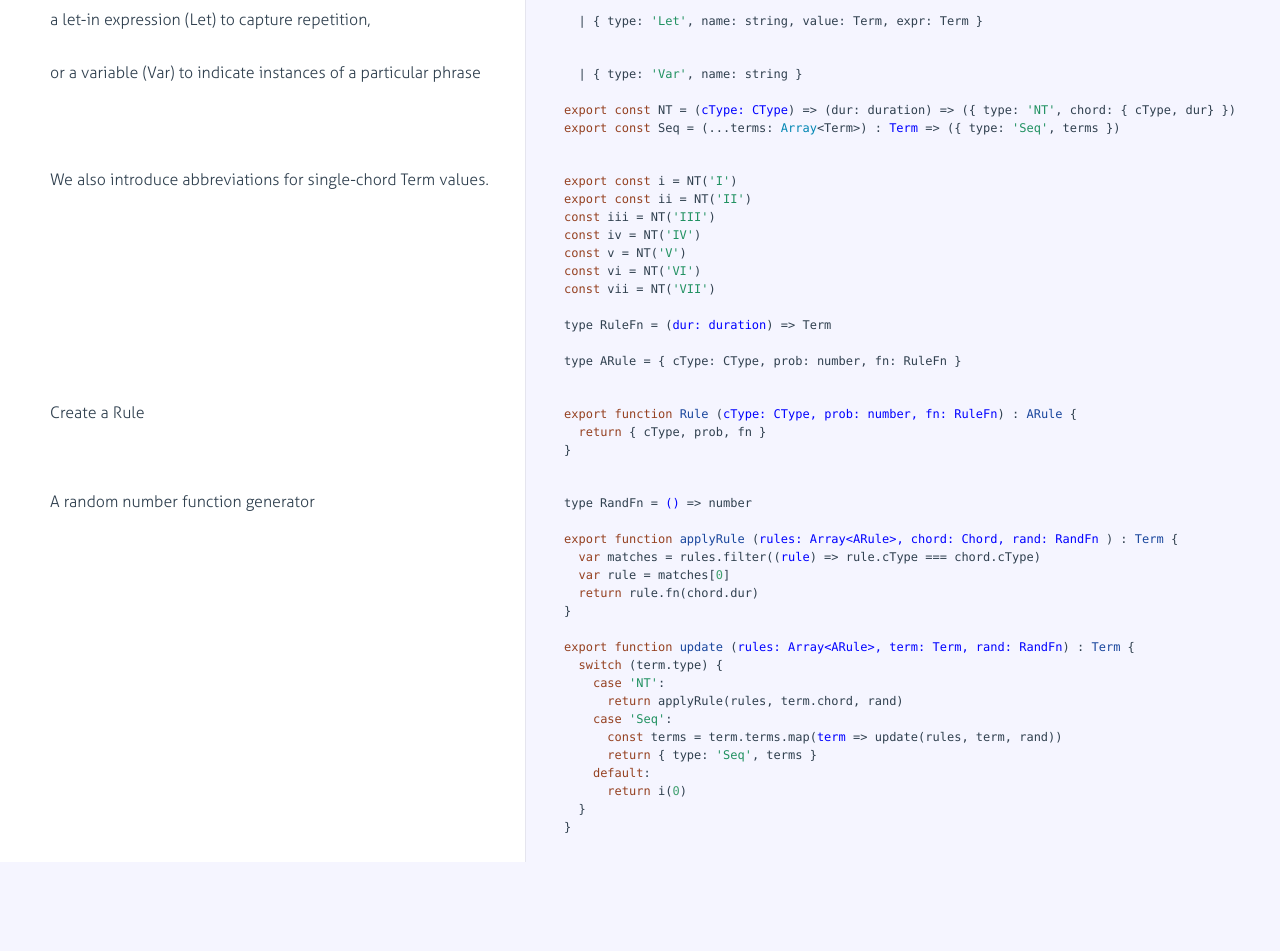
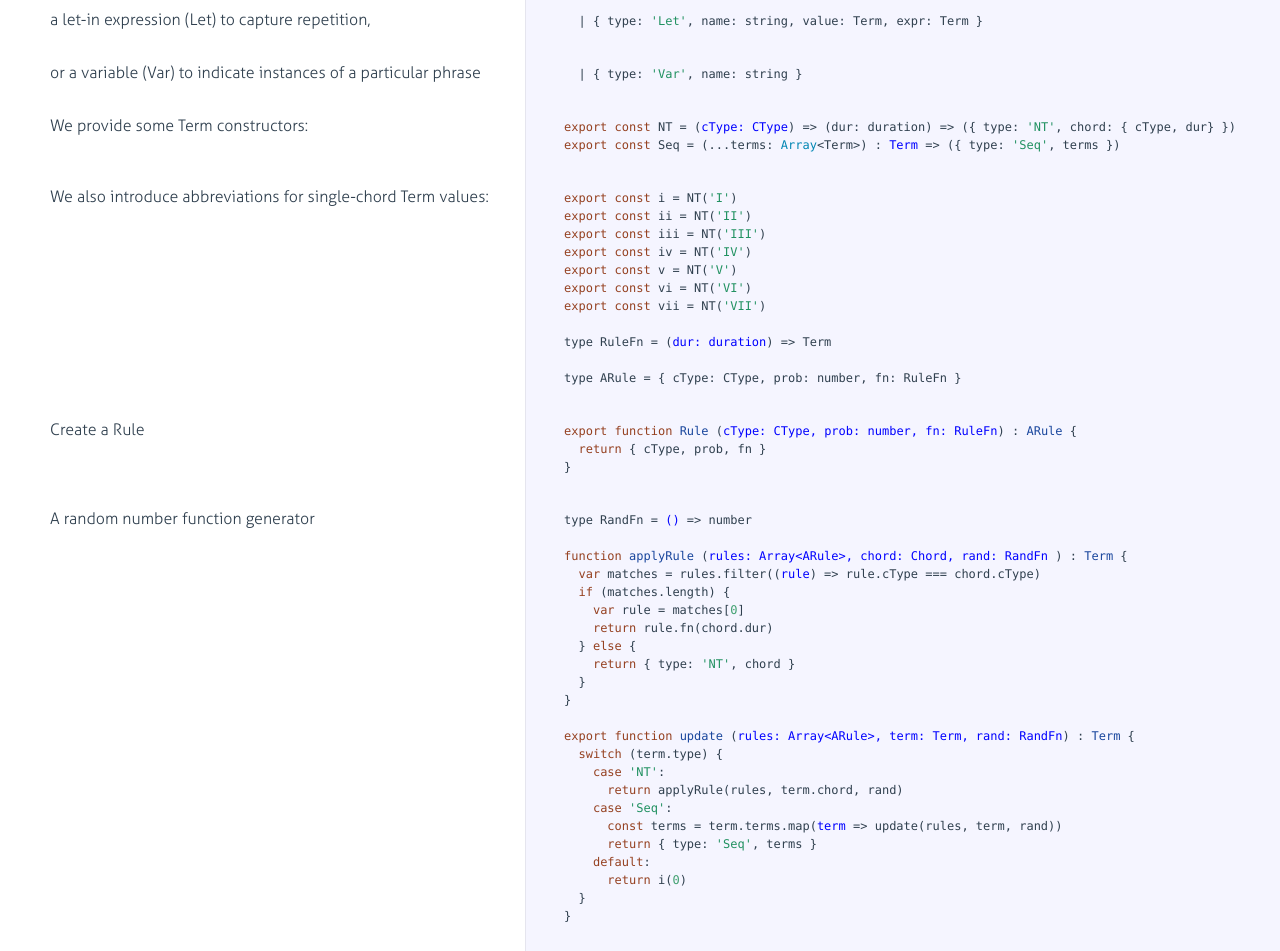
Before and after one commit to danigb/KulittaJS, a website: page docs/index.html in a window 1280 px wide. Shown: the part 964-1915 px from the top of the page. Before the commit the page ends 1826 px from the top, so only its background shows below. Drawn offline with Linux system fonts and the light colour scheme.

Commit message:
update term

```diff
--- a/docs/index.html
+++ b/docs/index.html
@@ -216,10 +216,7 @@ type duration = number</pre></div></div>
 
             </div>
 
-            <div class="content"><div class='highlight'><pre>  | { <span class="hljs-attr">type</span>: <span class="hljs-string">'Var'</span>, <span class="hljs-attr">name</span>: string }
-
-<span class="hljs-keyword">export</span> <span class="hljs-keyword">const</span> NT = <span class="hljs-function">(<span class="hljs-params">cType: CType</span>) =&gt;</span> (dur: duration) =&gt; ({ <span class="hljs-attr">type</span>: <span class="hljs-string">'NT'</span>, <span class="hljs-attr">chord</span>: { cType, dur} })
-<span class="hljs-keyword">export</span> <span class="hljs-keyword">const</span> Seq = (...terms: <span class="hljs-built_in">Array</span>&lt;Term&gt;) : <span class="hljs-function"><span class="hljs-params">Term</span> =&gt;</span> ({ <span class="hljs-attr">type</span>: <span class="hljs-string">'Seq'</span>, terms })</pre></div></div>
+            <div class="content"><div class='highlight'><pre>  | { <span class="hljs-attr">type</span>: <span class="hljs-string">'Var'</span>, <span class="hljs-attr">name</span>: string }</pre></div></div>
 
         </li>
 
@@ -230,21 +227,12 @@ type duration = number</pre></div></div>
               <div class="pilwrap ">
                 <a class="pilcrow" href="#section-15">&#182;</a>
               </div>
-              <p>We also introduce abbreviations for single-chord Term values.</p>
+              <p>We provide some Term constructors:</p>
 
             </div>
 
-            <div class="content"><div class='highlight'><pre><span class="hljs-keyword">export</span> <span class="hljs-keyword">const</span> i = NT(<span class="hljs-string">'I'</span>)
-<span class="hljs-keyword">export</span> <span class="hljs-keyword">const</span> ii = NT(<span class="hljs-string">'II'</span>)
-<span class="hljs-keyword">const</span> iii = NT(<span class="hljs-string">'III'</span>)
-<span class="hljs-keyword">const</span> iv = NT(<span class="hljs-string">'IV'</span>)
-<span class="hljs-keyword">const</span> v = NT(<span class="hljs-string">'V'</span>)
-<span class="hljs-keyword">const</span> vi = NT(<span class="hljs-string">'VI'</span>)
-<span class="hljs-keyword">const</span> vii = NT(<span class="hljs-string">'VII'</span>)
-
-type RuleFn = <span class="hljs-function">(<span class="hljs-params">dur: duration</span>) =&gt;</span> Term
-
-type ARule = { <span class="hljs-attr">cType</span>: CType, <span class="hljs-attr">prob</span>: number, <span class="hljs-attr">fn</span>: RuleFn }</pre></div></div>
+            <div class="content"><div class='highlight'><pre><span class="hljs-keyword">export</span> <span class="hljs-keyword">const</span> NT = <span class="hljs-function">(<span class="hljs-params">cType: CType</span>) =&gt;</span> (dur: duration) =&gt; ({ <span class="hljs-attr">type</span>: <span class="hljs-string">'NT'</span>, <span class="hljs-attr">chord</span>: { cType, dur} })
+<span class="hljs-keyword">export</span> <span class="hljs-keyword">const</span> Seq = (...terms: <span class="hljs-built_in">Array</span>&lt;Term&gt;) : <span class="hljs-function"><span class="hljs-params">Term</span> =&gt;</span> ({ <span class="hljs-attr">type</span>: <span class="hljs-string">'Seq'</span>, terms })</pre></div></div>
 
         </li>
 
@@ -254,6 +242,31 @@ type ARule = { <span class="hljs-attr">cType</span>: CType, <span class="hljs-at
 
               <div class="pilwrap ">
                 <a class="pilcrow" href="#section-16">&#182;</a>
+              </div>
+              <p>We also introduce abbreviations for single-chord Term values:</p>
+
+            </div>
+
+            <div class="content"><div class='highlight'><pre><span class="hljs-keyword">export</span> <span class="hljs-keyword">const</span> i = NT(<span class="hljs-string">'I'</span>)
+<span class="hljs-keyword">export</span> <span class="hljs-keyword">const</span> ii = NT(<span class="hljs-string">'II'</span>)
+<span class="hljs-keyword">export</span> <span class="hljs-keyword">const</span> iii = NT(<span class="hljs-string">'III'</span>)
+<span class="hljs-keyword">export</span> <span class="hljs-keyword">const</span> iv = NT(<span class="hljs-string">'IV'</span>)
+<span class="hljs-keyword">export</span> <span class="hljs-keyword">const</span> v = NT(<span class="hljs-string">'V'</span>)
+<span class="hljs-keyword">export</span> <span class="hljs-keyword">const</span> vi = NT(<span class="hljs-string">'VI'</span>)
+<span class="hljs-keyword">export</span> <span class="hljs-keyword">const</span> vii = NT(<span class="hljs-string">'VII'</span>)
+
+type RuleFn = <span class="hljs-function">(<span class="hljs-params">dur: duration</span>) =&gt;</span> Term
+
+type ARule = { <span class="hljs-attr">cType</span>: CType, <span class="hljs-attr">prob</span>: number, <span class="hljs-attr">fn</span>: RuleFn }</pre></div></div>
+
+        </li>
+
+
+        <li id="section-17">
+            <div class="annotation">
+
+              <div class="pilwrap ">
+                <a class="pilcrow" href="#section-17">&#182;</a>
               </div>
               <p>Create a Rule</p>
 
@@ -266,11 +279,11 @@ type ARule = { <span class="hljs-attr">cType</span>: CType, <span class="hljs-at
         </li>
 
 
-        <li id="section-17">
+        <li id="section-18">
             <div class="annotation">
 
               <div class="pilwrap ">
-                <a class="pilcrow" href="#section-17">&#182;</a>
+                <a class="pilcrow" href="#section-18">&#182;</a>
               </div>
               <p>A random number function generator</p>
 
@@ -278,10 +291,14 @@ type ARule = { <span class="hljs-attr">cType</span>: CType, <span class="hljs-at
 
             <div class="content"><div class='highlight'><pre>type RandFn = <span class="hljs-function"><span class="hljs-params">()</span> =&gt;</span> number
 
-<span class="hljs-keyword">export</span> <span class="hljs-function"><span class="hljs-keyword">function</span> <span class="hljs-title">applyRule</span> (<span class="hljs-params">rules: Array&lt;ARule&gt;, chord: Chord, rand: RandFn </span>) : <span class="hljs-title">Term</span> </span>{
+<span class="hljs-function"><span class="hljs-keyword">function</span> <span class="hljs-title">applyRule</span> (<span class="hljs-params">rules: Array&lt;ARule&gt;, chord: Chord, rand: RandFn </span>) : <span class="hljs-title">Term</span> </span>{
   <span class="hljs-keyword">var</span> matches = rules.filter(<span class="hljs-function">(<span class="hljs-params">rule</span>) =&gt;</span> rule.cType === chord.cType)
-  <span class="hljs-keyword">var</span> rule = matches[<span class="hljs-number">0</span>]
-  <span class="hljs-keyword">return</span> rule.fn(chord.dur)
+  <span class="hljs-keyword">if</span> (matches.length) {
+    <span class="hljs-keyword">var</span> rule = matches[<span class="hljs-number">0</span>]
+    <span class="hljs-keyword">return</span> rule.fn(chord.dur)
+  } <span class="hljs-keyword">else</span> {
+    <span class="hljs-keyword">return</span> { <span class="hljs-attr">type</span>: <span class="hljs-string">'NT'</span>, chord }
+  }
 }
 
 <span class="hljs-keyword">export</span> <span class="hljs-function"><span class="hljs-keyword">function</span> <span class="hljs-title">update</span> (<span class="hljs-params">rules: Array&lt;ARule&gt;, term: Term, rand: RandFn</span>) : <span class="hljs-title">Term</span> </span>{
```
Also changed, not shown: docs/til.md (added, +37 -0 lines), src/index.js (+7 -3 lines), test/grammar.test.js (+10 -5 lines), README.md, dist/ptgg.js, 1 other file.
